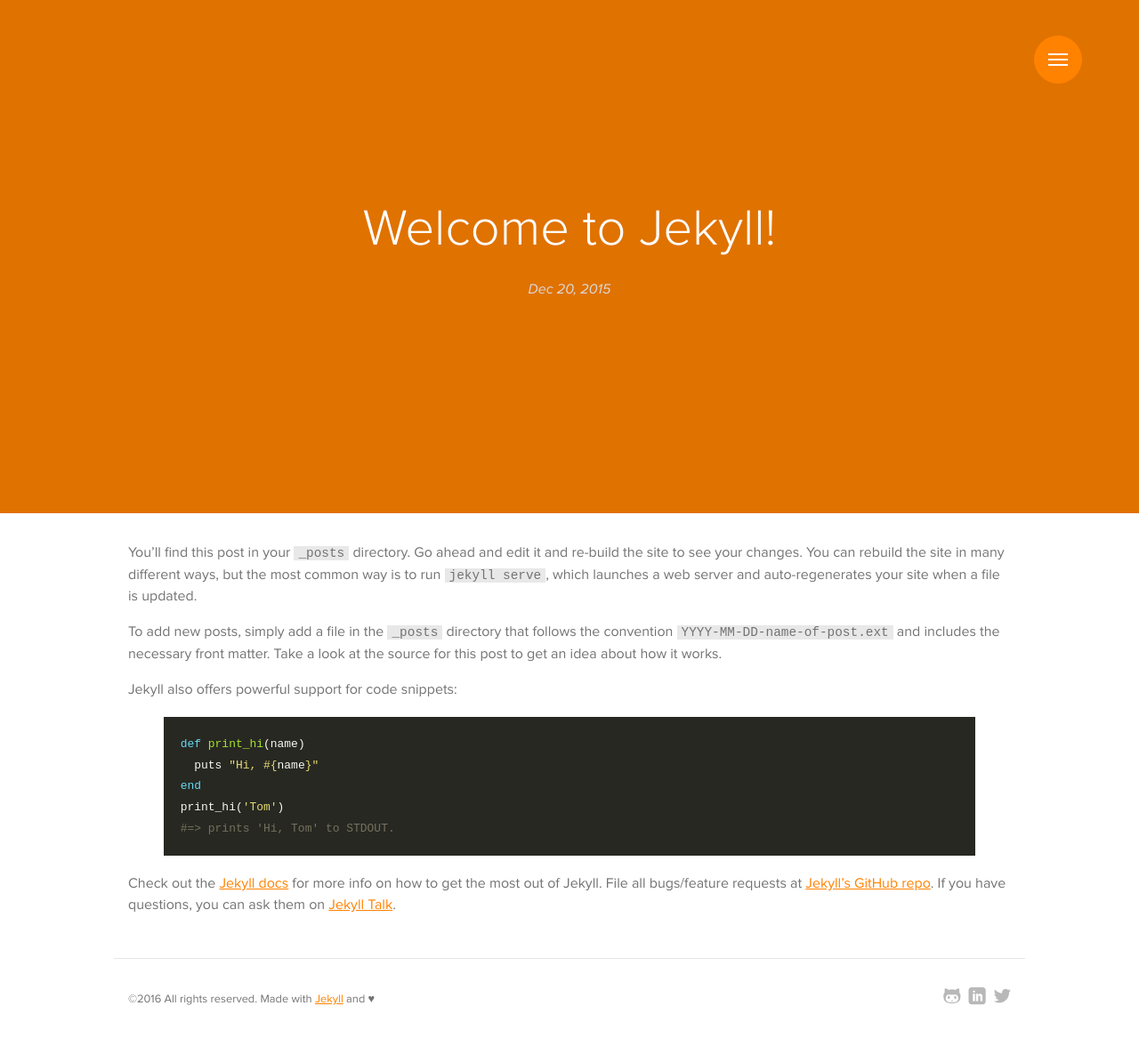
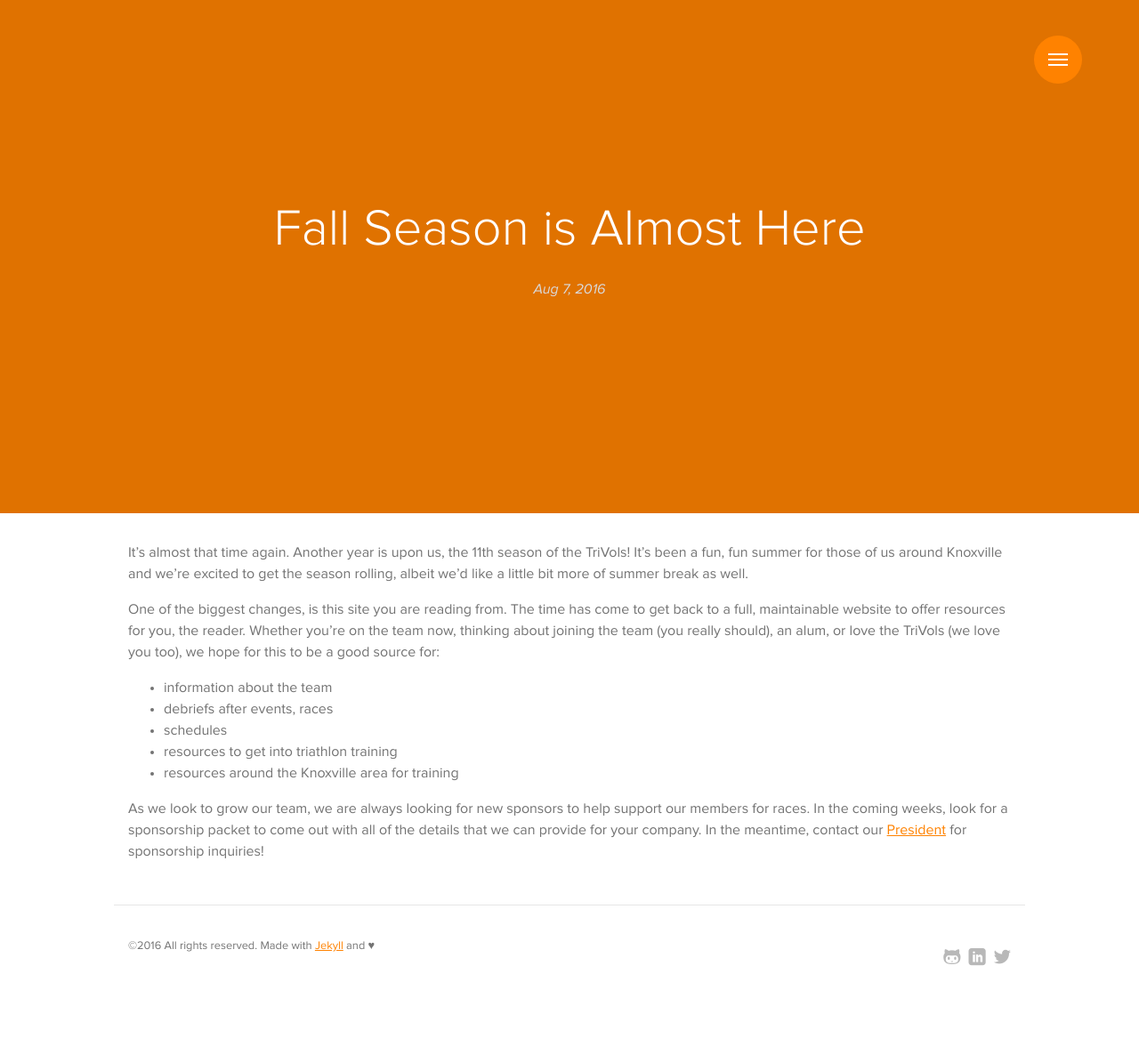
Before and after one commit to trivols/trivols.github.io, a Jekyll site: the page built from _posts/2016-08-07-new-year-is-upon-us.md, in a window 1280 px wide. Shown: the whole page at 89% size. Built offline with Jekyll 4.4.1, drawn with Linux system fonts in a browser that asks for light colours; some web fonts are replaced.

Commit message:
Get posts updated, tweaks to make it closer to trivols

```diff
--- a/_config.yml
+++ b/_config.yml
@@ -32,9 +32,8 @@
   bio       : "Triathlete, PhD student at UT, love to compete and enjoy every moment"
   thumb     : /images/author.jpg
   email     : apawlows@vols.utk.edu
-  url       : http://alexpawlowski.me
-  github    : http://github.com/alexpawlowski
-  twitter   : http://twitter.com/alexpawlowski_
+  url       : http://trivols.org
+  twitter   : http://twitter.com/tntrivols
   linkedin  : http://linkedin.com/in/alexpawlowski
 
 # google_analytics: UA-52446115-1
--- a/_includes/navbar.html
+++ b/_includes/navbar.html
@@ -9,14 +9,14 @@
 <div id="navbar" class="navbar">
   <div class="navigation-wrapper">
     <div class="half-block">
-      <h2>Navigation</h2>
+      <h2>Tennessee TriVols</h2>
 
       <nav>
         <ul class="primary-nav">
           <li><a href="{{ '/' | prepend: site.baseurl }}">Home</a></li>
           <li><a href="{{ '/blog' | prepend: site.baseurl }}">Blog</a></li>
           <li><a href="{{ '/about' | prepend: site.baseurl }}">About</a></li>
-          <li><a href="{{ site.author.github }}" target="_blank"><i class="icon icon-github"></i> Github</a></li>
+          <li><a href="{{ '/schedule' | prepend: site.baseurl }}">Schedule</a></li>
           <li><a href="{{ site.author.twitter }}" target="_blank"><i class="icon icon-twitter"></i> Twitter</a></li>
           <li><a href="{{ '/feed.xml' | prepend: site.baseurl }}" target="_blank"><i class="icon icon-feed"></i> RSS</a></li>
         </ul>
--- /dev/null
+++ b/_posts/2016-08-07-new-year-is-upon-us.md
@@ -0,0 +1,19 @@
+---
+layout: post
+title:  "Fall Season is Almost Here"
+permalink:  "welcome"
+date:   2016-08-07 18:25:35 -0500
+categories: news
+---
+
+It's almost that time again. Another year is upon us, the 11th season of the TriVols! It's been a fun, fun summer for those of us around Knoxville and we're excited to get the season rolling, albeit we'd like a little bit more of summer break as well.
+
+One of the biggest changes, is this site you are reading from. The time has come to get back to a full, maintainable website to offer resources for you, the reader. Whether you're on the team now, thinking about joining the team (you really should), an alum, or love the TriVols (we love you too), we hope for this to be a good source for:
+
+  * information about the team
+  * debriefs after events, races
+  * schedules
+  * resources to get into triathlon training
+  * resources around the Knoxville area for training
+
+As we look to grow our team, we are always looking for new sponsors to help support our members for races. In the coming weeks, look for a sponsorship packet to come out with all of the details that we can provide for your company. In the meantime, contact our [President]({{site.author.email  | prepend: 'mailto:'}}) for sponsorship inquiries!
--- a/_sass/base/_lists.scss
+++ b/_sass/base/_lists.scss
@@ -1,8 +1,8 @@
 ul,
 ol {
-  list-style-type: none;
+  /*list-style-type: none;
   margin: 0;
-  padding: 0;
+  padding: 0;*/
 
   &%default-ul {
     list-style-type: disc;
--- a/about.md
+++ b/about.md
@@ -1,11 +1,12 @@
 ---
 layout: page
 title: About
-subtitle: It's Free!
+subtitle: Club team competing in the Southeast Collegiate Triathlon Conference
 permalink: /about/
 ---
 
-This is the base Jekyll theme. You can find out more info about customizing your Jekyll theme, as well as basic Jekyll usage documentation at [jekyllrb.com](http://jekyllrb.com/)
+Since 2006, the TriVols have been a training ground for triathletes to compete at the Collegiate level in the [Southeast](http://sectc.org) and against the top teams in the nation at Collegiate Nationals. More than just competition, the TriVols offer a fun and inclusive atmosphere for students at the University of Tennessee to train, as well as be involved in the triathlon community in East Tennessee.
 
-You can find the source code for the Jekyll new theme at: [jekyll-new](https://github.com/jglovier/jekyll-new)
-You can find the source code for Jekyll at [jekyll](https://github.com/jekyll/jekyll)
+### Interested in more?
+
+Contact the team president - [Alex Pawlowski](mailto:apawlows@vols.utk.edu) for how you can get involved with the team!
--- a/blog/index.html
+++ b/blog/index.html
@@ -1,7 +1,7 @@
 ---
 layout: default
-title: Blog
-subtitle: what I'm writing..
+title: TriVols Team Blog
+subtitle: Get the lowdown from us throughout the season
 ---
 
 <section class="post-list">
```
Also changed, not shown: schedule.md (added, +16 -0 lines), _drafts/2015-12-20-welcome-to-jekyll.markdown (renamed from _posts/2015-12-20-welcome-to-jekyll.markdown), _drafts/2015-12-20-welcome-to-jekyll2.markdown (renamed from _posts/2015-12-20-welcome-to-jekyll2.markdown), _drafts/2015-12-20-welcome-to-jekyll3.markdown (renamed from _posts/2015-12-20-welcome-to-jekyll3.markdown), _sass/base/_navbar.scss (line endings or trailing spaces), images/author.jpg (renamed from images/author.jpg.jpg).
